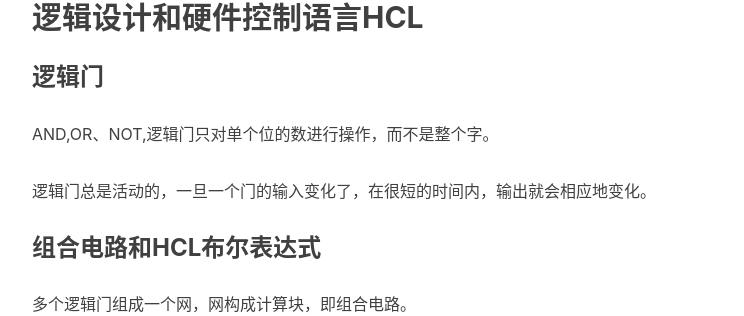
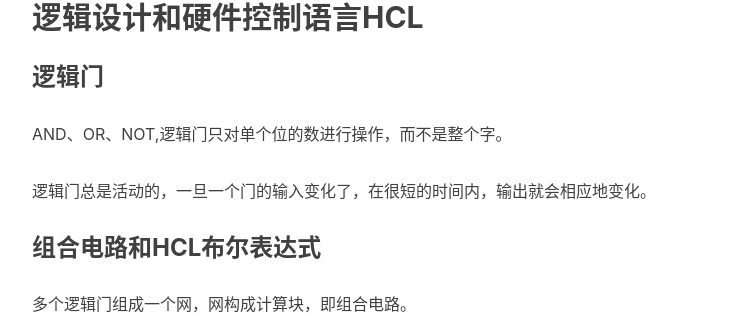
Before and after one commit to Hkaren78/Hkaren78.github.io, a Jekyll site: the page built from _posts/2019-02-06-CSAPP9.md, in a window 1280 px wide and 900 px high, scrolled down 3223 px. Shown: the part 136-452 px from the top of the window, without its empty margins (233-977 px from the left). Built offline with Jekyll 4.4.1, drawn with Linux system fonts in a browser that asks for light colours; nearby versions of some CDN libraries; comment, search, counter and statistics services are not loaded.

```diff
--- a/_posts/2019-02-06-CSAPP9.md
+++ b/_posts/2019-02-06-CSAPP9.md
@@ -67,7 +67,7 @@ popq指令一样，可将%rsp置为从内存中读出的值或增量后的栈指
 
 ### 逻辑门
 
-AND,OR、NOT,逻辑门只对单个位的数进行操作，而不是整个字。
+AND、OR、NOT,逻辑门只对单个位的数进行操作，而不是整个字。
 
 逻辑门总是活动的，一旦一个门的输入变化了，在很短的时间内，输出就会相应地变化。
 
```
